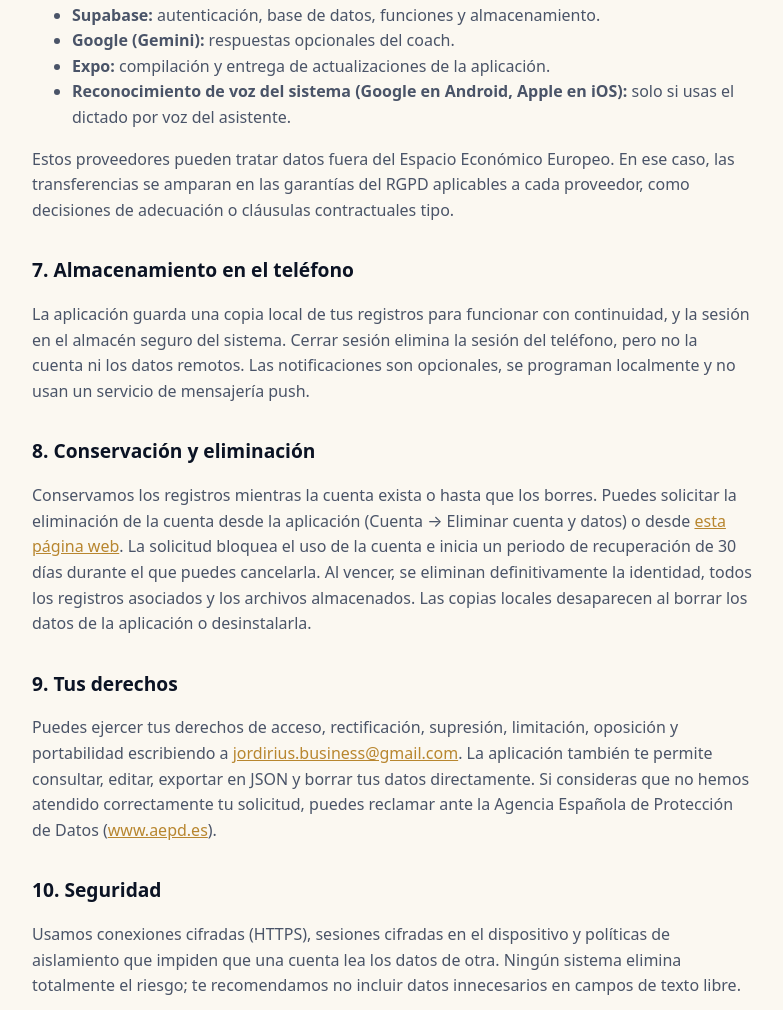
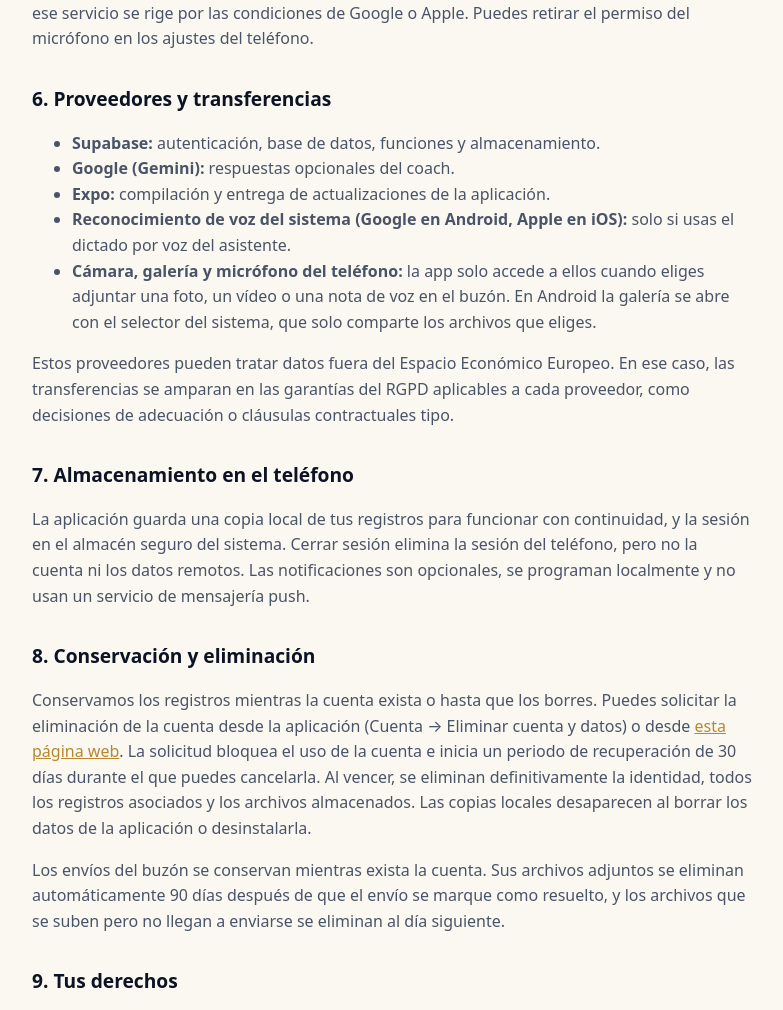
Before and after one commit to jordirius-business/SecondBrain, a plain HTML site: page privacidad.html in a window 1280 px wide. Shown: the part 2296-3306 px from the top of the page, without its empty margins (248-1031 px from the left). Drawn offline with Linux system fonts and the light colour scheme.

Commit message:
Privacidad: buzón de sugerencias con imágenes, vídeos y notas de voz
Co-Authored-By: Claude Opus 5.5 <noreply@anthropic.com>

```diff
--- a/privacidad.html
+++ b/privacidad.html
@@ -25,6 +25,7 @@
     <li><strong>Registros que introduces:</strong> entrenamientos y actividad (ejercicios, series, cargas, duración, distancia, intensidad), comidas y planificación (cantidades, ingredientes, calorías y macros), apuntes y estado de ánimo, proyectos, tareas y eventos de calendario, para prestarte las funciones de la aplicación.</li>
     <li><strong>Perfil opcional del coach:</strong> fecha de nacimiento, altura, peso, objetivos, experiencia, deportes preferidos, material, preferencias alimentarias, alergias, limitaciones y notas. Solo se guarda si lo confirmas expresamente. Al guardar cambios se conservan hasta 24 versiones anteriores para que veas tu evolución; puedes borrar el historial o el perfil en cualquier momento.</li>
     <li><strong>Consentimientos y uso:</strong> la fecha de tus consentimientos y un contador diario de mensajes al coach, para respetar tus decisiones y aplicar el límite gratuito.</li>
+    <li><strong>Sugerencias y problemas:</strong> si usas el buzón, el tipo de envío (propuesta, problema u otro), tu mensaje, la plataforma y la versión de la app, y los archivos que decidas adjuntar: imágenes, vídeos de hasta 60 segundos o notas de voz de hasta 3 minutos grabadas en la app. Sirven para atender lo que nos cuentas y mejorar el servicio. Solo tú y el responsable podéis verlos; se guardan en un espacio privado y no se envían a la IA.</li>
     <li><strong>Actividad en la aplicación:</strong> cuándo abres la app y qué pantallas visitas, con la plataforma y la versión, sin el contenido de tus registros. Sirve para conocer el uso de la beta y se conserva 180 días. El responsable puede ver esta actividad y el número de registros por módulo de cada cuenta, pero no su contenido.</li>
     <li><strong>Datos técnicos:</strong> IP, cabeceras, plataforma y versión, necesarios para autenticar, sincronizar, proteger y actualizar el servicio.</li>
   </ul>
@@ -46,6 +47,7 @@
     <li><strong>Google (Gemini):</strong> respuestas opcionales del coach.</li>
     <li><strong>Expo:</strong> compilación y entrega de actualizaciones de la aplicación.</li>
     <li><strong>Reconocimiento de voz del sistema (Google en Android, Apple en iOS):</strong> solo si usas el dictado por voz del asistente.</li>
+    <li><strong>Cámara, galería y micrófono del teléfono:</strong> la app solo accede a ellos cuando eliges adjuntar una foto, un vídeo o una nota de voz en el buzón. En Android la galería se abre con el selector del sistema, que solo comparte los archivos que eliges.</li>
   </ul>
   <p>Estos proveedores pueden tratar datos fuera del Espacio Económico Europeo. En ese caso, las transferencias se amparan en las garantías del RGPD aplicables a cada proveedor, como decisiones de adecuación o cláusulas contractuales tipo.</p>
 
@@ -54,6 +56,7 @@
 
   <h2>8. Conservación y eliminación</h2>
   <p>Conservamos los registros mientras la cuenta exista o hasta que los borres. Puedes solicitar la eliminación de la cuenta desde la aplicación (Cuenta → Eliminar cuenta y datos) o desde <a href="eliminar-cuenta.html">esta página web</a>. La solicitud bloquea el uso de la cuenta e inicia un periodo de recuperación de 30 días durante el que puedes cancelarla. Al vencer, se eliminan definitivamente la identidad, todos los registros asociados y los archivos almacenados. Las copias locales desaparecen al borrar los datos de la aplicación o desinstalarla.</p>
+  <p>Los envíos del buzón se conservan mientras exista la cuenta. Sus archivos adjuntos se eliminan automáticamente 90 días después de que el envío se marque como resuelto, y los archivos que se suben pero no llegan a enviarse se eliminan al día siguiente.</p>
 
   <h2>9. Tus derechos</h2>
   <p>Puedes ejercer tus derechos de acceso, rectificación, supresión, limitación, oposición y portabilidad escribiendo a <a href="mailto:jordirius.business@gmail.com">jordirius.business@gmail.com</a>. La aplicación también te permite consultar, editar, exportar en JSON y borrar tus datos directamente. Si consideras que no hemos atendido correctamente tu solicitud, puedes reclamar ante la Agencia Española de Protección de Datos (<a href="https://www.aepd.es">www.aepd.es</a>).</p>
```
